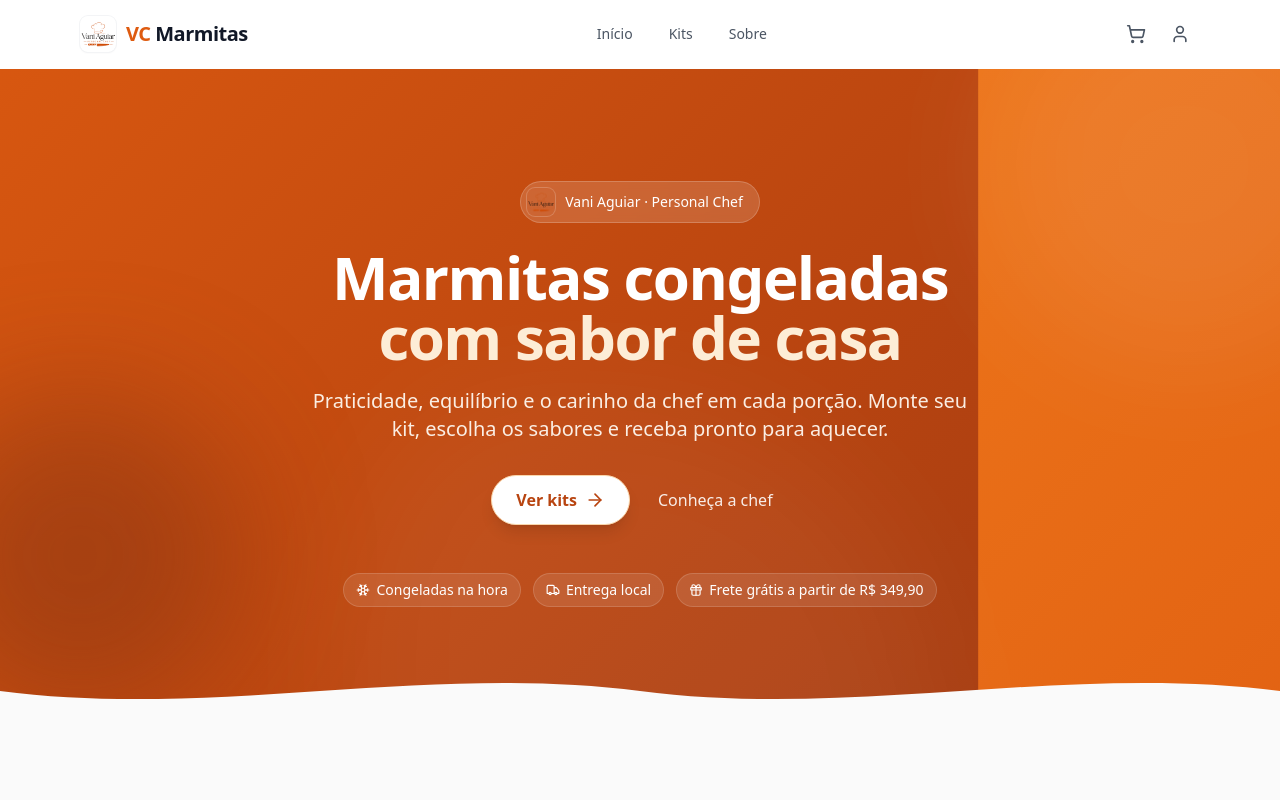
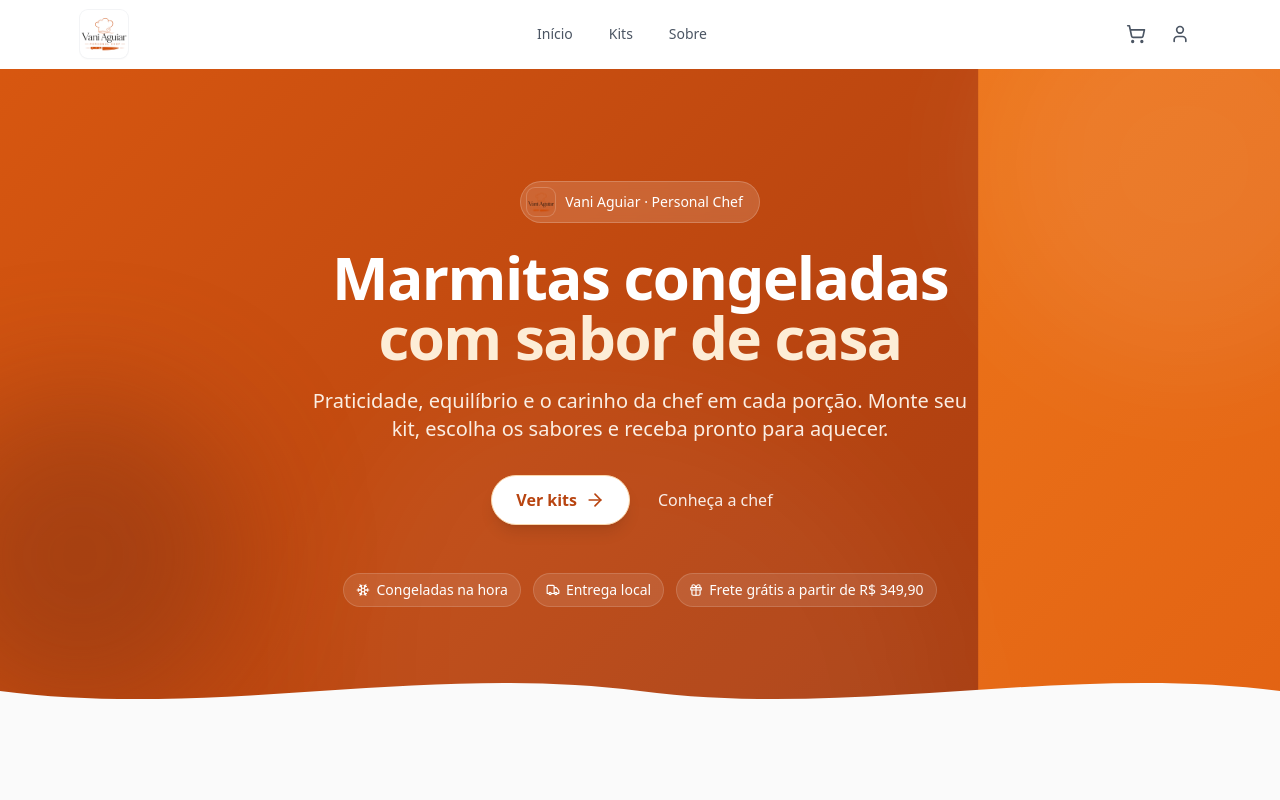
Before and after one commit to jefersonfx1/vcmarmitas, a Next.js app: page / in a window 1280 px wide. Shown: the top 800 px of the page. Built offline with nearby package versions, Linux system fonts and the light colour scheme.

Commit message:
style(header): remover texto VC Marmitas, deixar so a logo

```diff
--- a/components/Header.tsx
+++ b/components/Header.tsx
@@ -38,12 +38,10 @@ export default function Header() {
         <div className="flex items-center justify-between h-16 md:h-[4.25rem]">
           <Link
             href="/"
-            className="flex items-center gap-2.5 group font-bold text-xl tracking-tight text-primary-600 hover:text-primary-700 transition-colors"
+            className="flex items-center group"
+            aria-label="VC Marmitas — início"
           >
-            <BrandLogo size="sm" className="ring-1 ring-gray-100 shadow-sm" />
-            <span>
-              VC<span className="text-gray-900"> Marmitas</span>
-            </span>
+            <BrandLogo size="md" className="ring-1 ring-gray-100 shadow-sm" />
           </Link>
 
           <nav className="hidden md:flex items-center gap-1">
```
